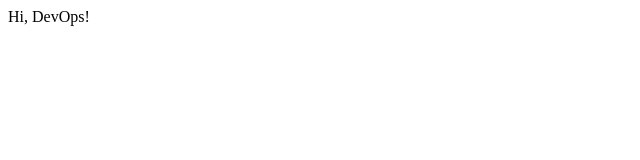
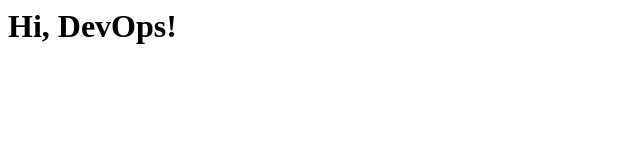
Before and after one commit to mentorchita/my, a plain HTML site: page index.html in a window 1280 px wide. Shown: the whole page, without its empty margins (0-640 px from the left). Drawn offline with Linux system fonts and the light colour scheme.

Commit message:
Update 2 index.html

```diff
--- a/index.html
+++ b/index.html
@@ -1,6 +1,6 @@
 <html>
 <body>
-  Hi, DevOps!
+  <h1>Hi, DevOps!</h1>
 </body>
 
 </html>
```
